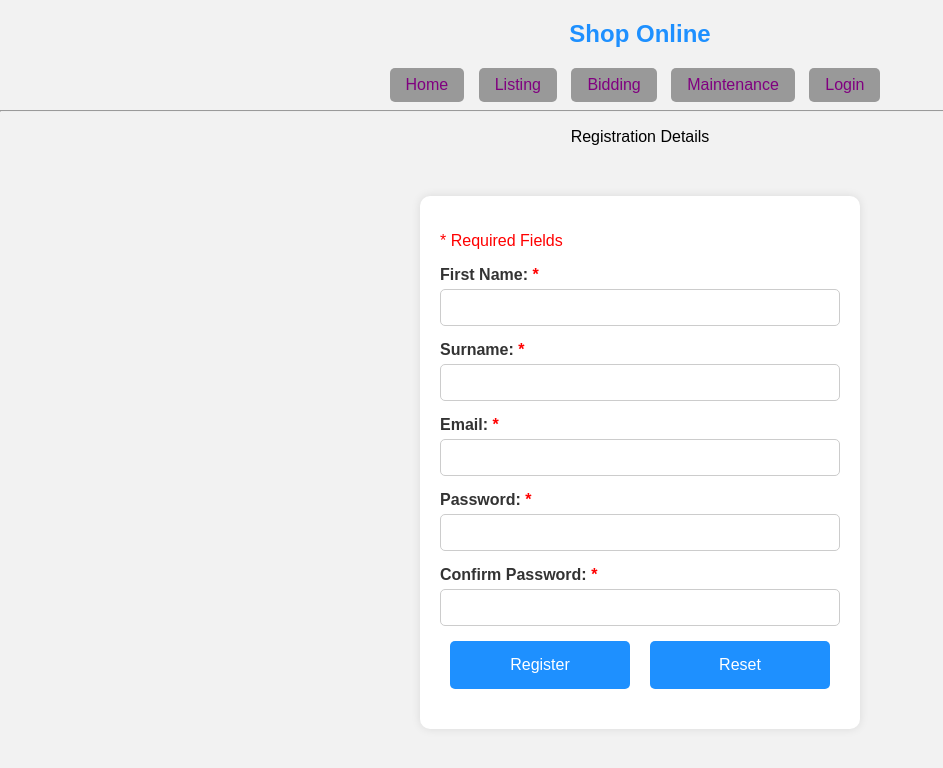
After one commit to Am-iir/ShopOnline, a PHP site: page /register.htm in a window 1280 px wide. The commit adds this page. Shown: the top 768 px of the page, without its empty margins (0-943 px from the left). Run offline with PHP 8.4, Linux system fonts and the light colour scheme.

Commit message:
Handled register task

```diff
--- /dev/null
+++ b/register.htm
@@ -0,0 +1,67 @@
+<!--
+    Student Name: Amir Maharjan
+    Student ID: 104088013
+
+    This file is to fill the details for  customer to register to system
+ -->
+
+<!DOCTYPE html>
+<html lang="en">
+<head>
+    <meta charset="UTF-8">
+    <meta name="viewport" content="width=device-width, initial-scale=1.0">
+    <title>Register - ShopOnline</title>
+    <link rel="stylesheet" type="text/css" href="styles.css">
+</head>
+<body>
+
+<header>
+    <nav>
+        <h2 class="heading">Shop Online</h2>
+        <ul>
+            <li><a href="index.html">Home</a></li>
+            <li><a href="listing.htm">Listing</a></li>
+            <li><a href="bidding.htm">Bidding</a></li>
+            <li><a href="maintenance.htm">Maintenance</a></li>
+            <li><a href="login.htm">Login</a></li>
+        </ul>
+    </nav>
+</header>
+
+<hr>
+<p class="subHeading">
+    Registration Details
+</p>
+<div class="container">
+
+    <p class="requiredField">* Required Fields</p>
+    <form id="registrationForm">
+        <label for="firstName">First Name: <span class="requiredField">*</span></label>
+        <input type="text" id="firstName" name="firstName" required>
+        <br>
+        <label for="surname">Surname: <span class="requiredField">*</span></label>
+        <input type="text" id="surname" name="surname" required>
+        <br>
+        <label for="email">Email: <span class="requiredField">*</span></label>
+        <input type="email" id="email" name="email" required>
+        <br>
+        <label for="password">Password: <span class="requiredField">*</span> </label>
+        <input type="password" id="password" name="password" required>
+        <br>
+        <label for="confirmPassword">Confirm Password: <span class="requiredField">*</span></label>
+        <input type="password" id="confirmPassword" name="confirmPassword" required>
+        <br>
+        <div class="button-container">
+            <button type="button" onclick="registerUser()">Register</button>
+            <button type="button" onclick="reset()">Reset</button>
+        </div>
+
+    </form>
+
+    <div id="registrationMessage"></div>
+
+    </div>
+
+<script src="register.js"></script>
+</body>
+</html>
--- /dev/null
+++ b/register.js
@@ -0,0 +1,38 @@
+/*
+    Student Name: Amir Maharjan
+    Student ID: 104088013
+
+    This file is the js for the register page which handles registration functionality for customer seller/bidder.
+*/
+
+var xhr = false
+if (window.XMLHttpRequest) {
+    xhr = new XMLHttpRequest()
+} else if (window.ActiveXObject) {
+    xhr = new ActiveXObject("Microsoft.XMLHTTP")
+}
+
+function registerUser() {
+
+    let firstName = document.getElementById('firstName').value;
+    let surname = document.getElementById('surname').value;
+    let email = document.getElementById('email').value;
+    let password = document.getElementById('password').value;
+    let confirmPassword = document.getElementById('confirmPassword').value;
+
+    xhr.open('POST', 'register.php', true);
+    xhr.setRequestHeader('Content-Type', 'application/x-www-form-urlencoded');
+    xhr.onreadystatechange = getRegisterData;
+    xhr.send(`firstName=${encodeURIComponent(firstName)}&surname=${encodeURIComponent(surname)}&email=${encodeURIComponent(email)}&password=${encodeURIComponent(password)}&confirmPassword=${encodeURIComponent(confirmPassword)}`);
+
+}
+
+function getRegisterData() {
+    if (xhr.readyState == 4 && xhr.status == 200) {
+        document.getElementById('registrationMessage').innerHTML = xhr.responseText;
+    }
+}
+
+function reset() {
+    document.getElementById('registrationForm').reset();
+}
--- a/styles.css
+++ b/styles.css
@@ -71,6 +71,7 @@ form label {
 }
 
 form input[type="email"],
+form input[type="text"],
 form input[type="password"] {
     width: 100%;
     padding: 10px;
@@ -114,10 +115,8 @@ button:hover {
     background-color: #0056b3;
 }
 
-#loginMessage {
+#loginMessage, #registrationMessage {
     margin-top: 20px;
-    text-align: center;
-    font-weight: bold;
     color: red;
 }
 
```
Also changed, not shown: register.php (added, +152 -0 lines).
